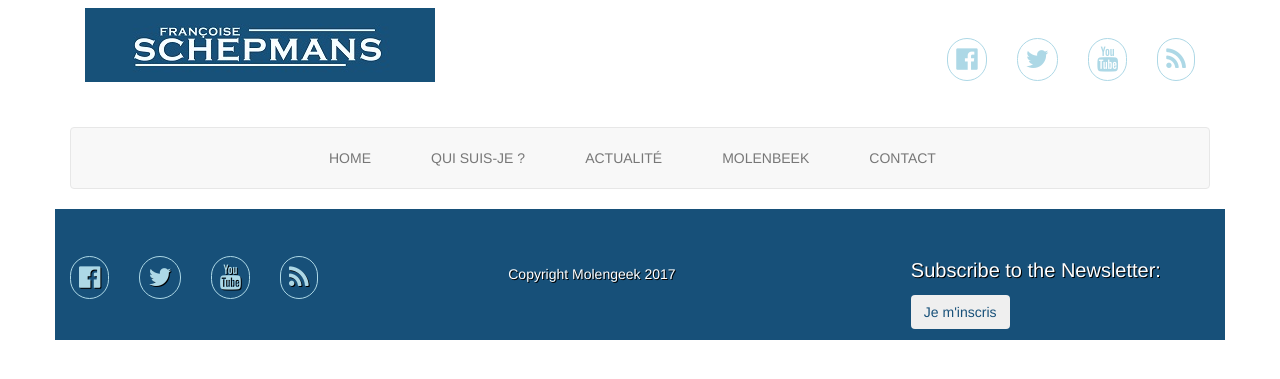
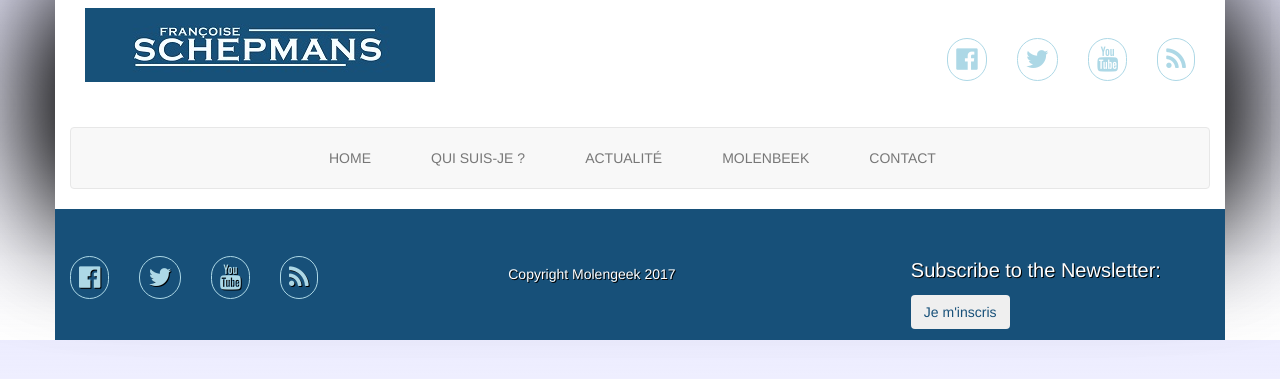
Before and after one commit to dyablinus/schepmans_clean, a CodeIgniter app: page /schepmans/index.php/test/index in a window 1280 px wide. Shown: the top 379 px of the page. Run offline with CodeIgniter, Linux system fonts and the light colour scheme; some libraries are stand-ins or nearby versions.

Commit message:
background color + shadow

```diff
--- a/application/views/template/base/index.php
+++ b/application/views/template/base/index.php
@@ -27,7 +27,7 @@
 
 
 </head>
-<body style="background-image:linear-gradient(rgba(27, 27, 255, 0.73), white);">
+<body style="background-image: linear-gradient(rgba(156, 156, 255, 0.19), white);">
 
 <div style="background-color: white; box-shadow: -1em 0 125px black, 1em 0 125px black;" class="container">
 <?php  $this->load->view('template/base/nav'); ?>
--- a/application/views/template/base/index2.php
+++ b/application/views/template/base/index2.php
@@ -23,9 +23,9 @@
 
 
 </head>
-<body>
+<body style="background-image: linear-gradient(rgba(156, 156, 255, 0.19), white);">
 
-<div class="container">
+<div style="background-color: white; box-shadow: -1em 0 125px black, 1em 0 125px black;" class="container">
 <?php  $this->load->view('template/base/nav'); ?>
 
 
```
